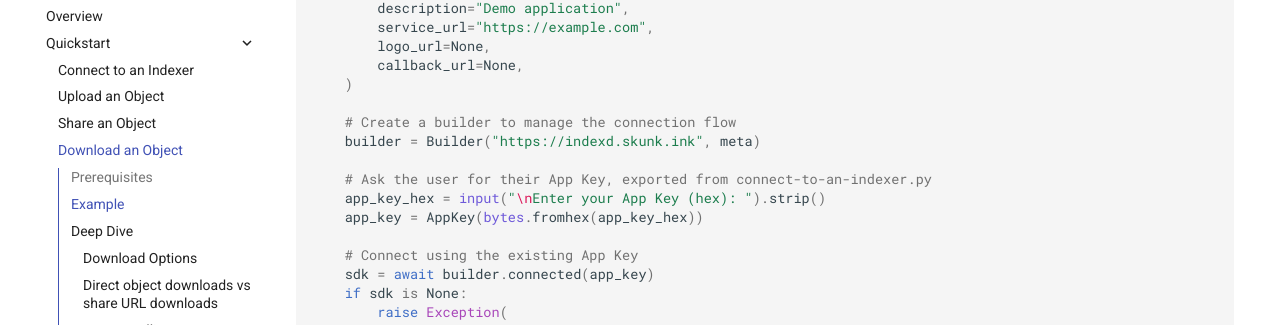
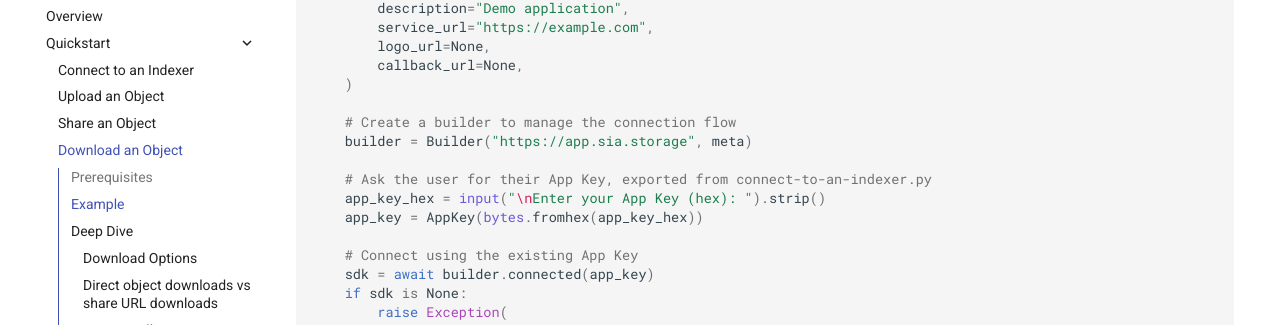
Before and after one commit to SiaFoundation/developer-portal, an MkDocs documentation site: the page built from docs/getting-started/quickstart/download-an-object.md, in a window 1280 px wide and 900 px high, scrolled down 1200 px. Shown: the part 128-453 px from the top of the window. Built offline with MkDocs 1.6.1 and Material for MkDocs 9.7.7, drawn with Linux system fonts in a browser that asks for light colours; some of the changed lines change nothing that is shown.

Commit message:
Fixed indexer URL in `download-an-object.py`

```diff
--- a/docs/getting-started/quickstart/download-an-object.md
+++ b/docs/getting-started/quickstart/download-an-object.md
@@ -57,7 +57,7 @@ Once ready, you can download the object into memory, into a file, or into anothe
         )
 
         # Create a builder to manage the connection flow
-        builder = Builder("https://indexd.skunk.ink", meta)
+        builder = Builder("https://app.sia.storage", meta)
 
         # Ask the user for their App Key, exported from connect-to-an-indexer.py
         app_key_hex = input("\nEnter your App Key (hex): ").strip()
```
